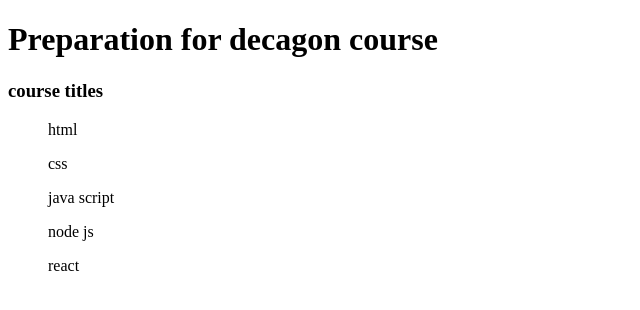
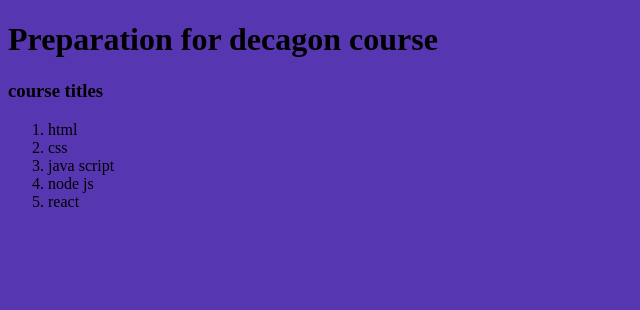
Before and after one commit to Ernestenaz/gitpractice, a plain HTML site: page index.html in a window 1280 px wide. Shown: the whole page, without its empty margins (0-640 px from the left). Drawn offline with Linux system fonts and the light colour scheme.

Commit message:
stylesheet added for beauty

```diff
--- /dev/null
+++ b/index.css
@@ -0,0 +1,4 @@
+ body{
+     background-color: #5737b1
+
+ }
--- a/index.html
+++ b/index.html
@@ -5,17 +5,23 @@
     <meta http-equiv="X-UA-Compatible" content="IE=edge">
     <meta name="viewport" content="width=device-width, initial-scale=1.0">
     <title>Document</title>
+    <link rel="stylesheet" href="index.css">
 </head>
 <body>
     <h1>Preparation for decagon course</h1>
-    <div class="opener">
+    <div class="container">
         <h3>course titles</h3>
+
         <p>
-           <ol>html</ol>
-           <ol>css</ol>
-           <ol>java script</ol>
-           <ol>node js</ol>
-           <ol>react</ol>
+           <ol>
+
+           <li>html</li>
+            <li>css</li>
+           <li>java script</li>
+           <li>node js</li>
+           <li>react</li>
+
+           </ol>
 
         </p>
     </div>
```
